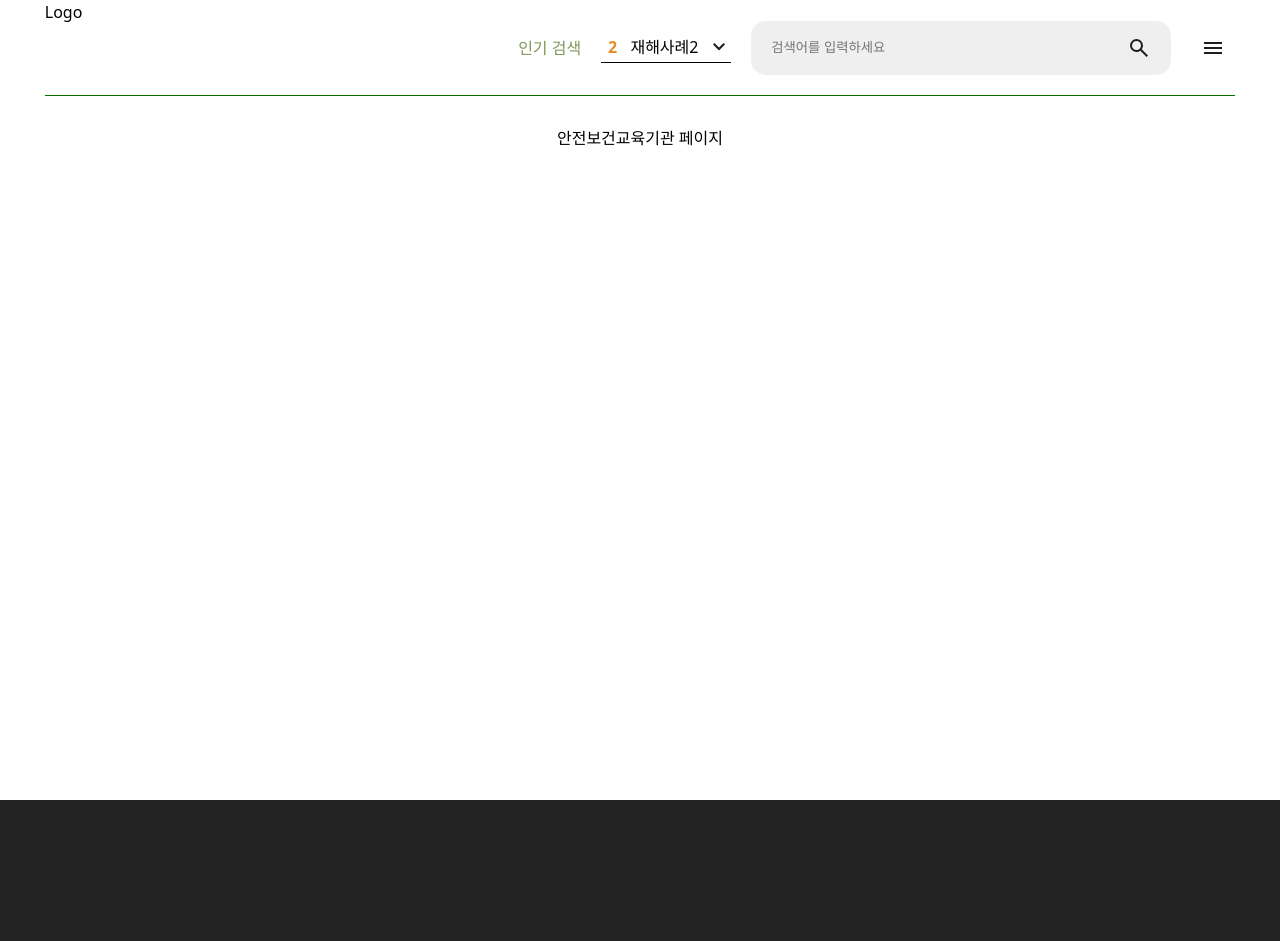
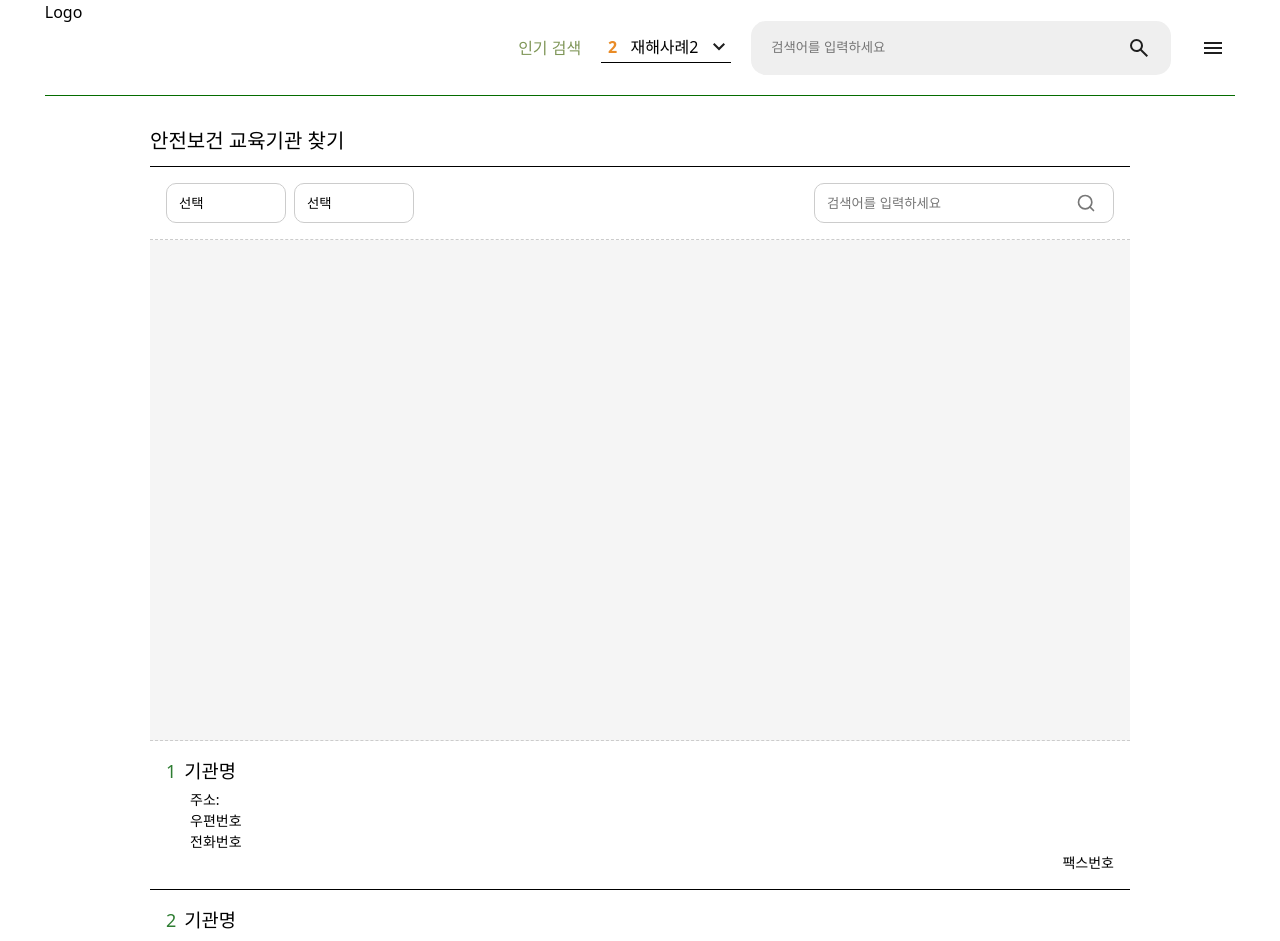
Before and after one commit to team-JinMiChae/GeonseolON-frontend, a React (Vite) app: page /institution in a window 1280 px wide. Shown: the top 941 px of the page. Before the commit the page ends 800 px from the top, so only its background shows below. Built offline with nearby package versions, Linux system fonts and the light colour scheme.

Commit message:
feat: 지도 페이지 레이아웃 구성

```diff
--- a/src/App.css
+++ b/src/App.css
@@ -3,4 +3,6 @@
   width: 100%;
   padding: 0;
   text-align: center;
+  height: fit-content;
+  background-color: #ffffff;
 }
--- a/src/App.module.css
+++ b/src/App.module.css
@@ -1,6 +1,6 @@
 .wrapper {
     width: 100%;
-    height: 100vh;
+    height: fit-content;
     margin: 0;
     padding: 0;
     display: flex;
--- a/src/pages/Institution.jsx
+++ b/src/pages/Institution.jsx
@@ -1,10 +1,78 @@
 import React from 'react';
+import styles from './Institution.module.css';
 
 const Institution = () => {
     return (
-        <div>
-            안전보건교육기관 페이지
+        <div className={styles.container}>
+      <header className={styles.header}>
+        <h1 className={styles.title}>안전보건 교육기관 찾기</h1>
+      </header>
+
+      <div className={styles.searchSection}>
+        <div className={styles.selectGroup}>
+          <select className={styles.select}>
+            <option value="">선택</option>
+          </select>
+
+          <select className={styles.select}>
+            <option value="">선택</option>
+          </select>
         </div>
+
+        <div className={styles.searchContainer}>
+          <input type="text" placeholder="검색어를 입력하세요" className={styles.searchInput} />
+          <button className={styles.searchButton}>
+            <svg
+              xmlns="http://www.w3.org/2000/svg"
+              width="20"
+              height="20"
+              viewBox="0 0 24 24"
+              fill="none"
+              stroke="currentColor"
+              strokeWidth="2"
+              strokeLinecap="round"
+              strokeLinejoin="round"
+              className={styles.searchIcon}
+            >
+              <circle cx="11" cy="11" r="8"></circle>
+              <path d="m21 21-4.3-4.3"></path>
+            </svg>
+          </button>
+        </div>
+      </div>
+
+      {/* Simple map placeholder as requested */}
+      <div className={styles.mapPlaceholder}>{/* This is just a placeholder div for the map */}</div>
+
+      {[
+        { num: 1, name: "기관명", address: "주소:", postal: "우편번호", phone: "전화번호", fax: "팩스번호" },
+        { num: 2, name: "기관명", address: "주소:", postal: "우편번호", phone: "전화번호", fax: "팩스번호" },
+        { num: 3, name: "기관명", address: "주소:", postal: "우편번호", phone: "전화번호", fax: "팩스번호" },
+        { num: 2, name: "기관명", address: "주소:", postal: "우편번호", phone: "전화번호", fax: "팩스번호" },
+        { num: 3, name: "기관명", address: "주소:", postal: "우편번호", phone: "전화번호", fax: "팩스번호" },
+      ].map((item, index) => (
+        <div key={index} className={styles.facilityItem}>
+          <div className={styles.facilityHeader}>
+            <span className={styles.facilityNumber}>{item.num}</span>
+            <h3 className={styles.facilityName}>{item.name}</h3>
+          </div>
+          <div className={styles.facilityDetails}>
+            <div>
+              <span>{item.address}</span>
+            </div>
+            <div>
+              <span>{item.postal}</span>
+            </div>
+            <div>
+              <span>{item.phone}</span>
+            </div>
+            <div className={styles.facilityFax}>
+              <span>{item.fax}</span>
+            </div>
+          </div>
+        </div>
+      ))}
+    </div>
     );
 };
 
--- /dev/null
+++ b/src/pages/Institution.module.css
@@ -0,0 +1,107 @@
+.container {
+    margin: 0 auto;
+    margin: 0 150px 100px 150px;
+  }
+
+  .header {
+    border-bottom: 1px solid black;
+    /* padding: 12px; */
+    text-align: left;
+  }
+
+  .title {
+    font-size: 1.25rem;
+    font-weight: bold;
+    margin: 0;
+    margin-bottom: 10px;
+  }
+
+  .searchSection {
+    padding: 16px;
+    display: flex;
+    align-items: center;
+    gap: 8px;
+    border-bottom: 1px dashed #ccc;
+  }
+
+  .selectGroup {
+    display: flex;
+    gap: 8px;
+  }
+
+  .select {
+    border: 1px solid #ccc;
+    border-radius: 10px;
+    padding: 6px 12px;
+    width: 120px;
+    appearance: none;
+    background-color: white;
+    height: 40px;
+  }
+
+  .searchContainer {
+    margin-left: auto;
+    position: relative;
+  }
+
+  .searchInput {
+    border: 1px solid #ccc;
+    border-radius: 10px;
+    padding: 6px 12px;
+    padding-right: 40px;
+    width: 300px;
+    height: 40px;
+    box-sizing: border-box;
+  }
+
+  .searchButton {
+    position: absolute;
+    right: 8px;
+    top: 50%;
+    transform: translateY(-50%);
+  }
+
+  .searchIcon {
+    color: #777;
+  }
+
+  .mapPlaceholder {
+    width: 100%;
+    height: 500px;
+    border-bottom: 1px dashed #ccc;
+    background-color: #f5f5f5;
+  }
+
+  .facilityItem {
+    border-bottom: 1px solid black;
+    padding: 16px;
+  }
+
+  .facilityHeader {
+    display: flex;
+    gap: 8px;
+    align-items: baseline;
+    height: fit-content
+  }
+
+  .facilityNumber {
+    font-size: 1.125rem;
+    font-weight: 500;
+    color: #2e7d32;
+  }
+
+  .facilityName {
+    font-weight: 500;
+    margin: 0;
+  }
+
+  .facilityDetails {
+    margin-left: 24px;
+    margin-top: 4px;
+    font-size: 0.875rem;
+    text-align: left;
+  }
+
+  .facilityFax {
+    text-align: right;
+  }
```
